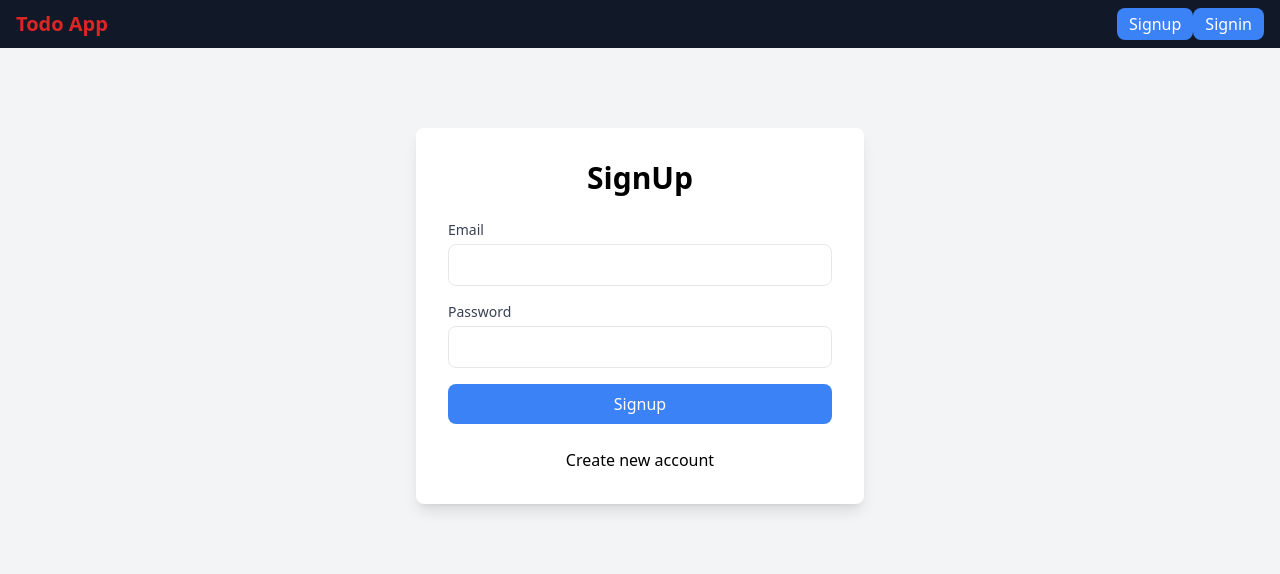
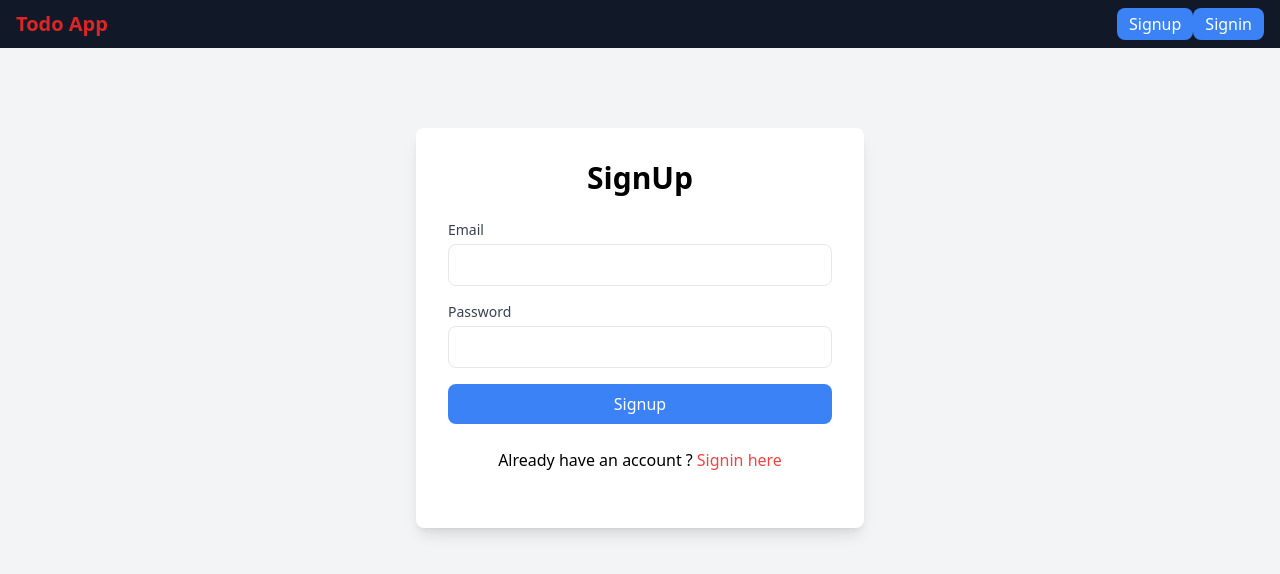
Before and after one commit to OMzaiswal/Todo-App-Frontend, a React (Vite) app: page /signup in a window 1280 px wide. Shown: the top 574 px of the page. Built offline with nearby package versions, Linux system fonts and the light colour scheme; no server answers.

Commit message:
code added

```diff
--- a/src/components/Signin.jsx
+++ b/src/components/Signin.jsx
@@ -69,6 +69,7 @@ export function Signin() {
         <br />
         <div className="flex justify-center">
             <button
+            className="text-red-500"
             onClick={() => navigate("/Signup")} >Create new account</button>
         </div>
     </div>
--- a/src/components/Signup.jsx
+++ b/src/components/Signup.jsx
@@ -60,11 +60,16 @@ export function Signup() {
             }}>Signup</button>
         </form>
 
-        <br />
+        {/* <br />
         <div className="flex justify-center">
             <button
             onClick={() => navigate("/Signup")} >Create new account</button>
-        </div>
+        </div> */}
+        <br />
+    <div className="flex justify-center">Already have an account ?
+       <a href="#" onClick={() => navigate("/Signin")} className="text-red-500 ml-1"> Signin here</a>
+    </div>
+    <br />
     </div>
     </div>
 }
```
